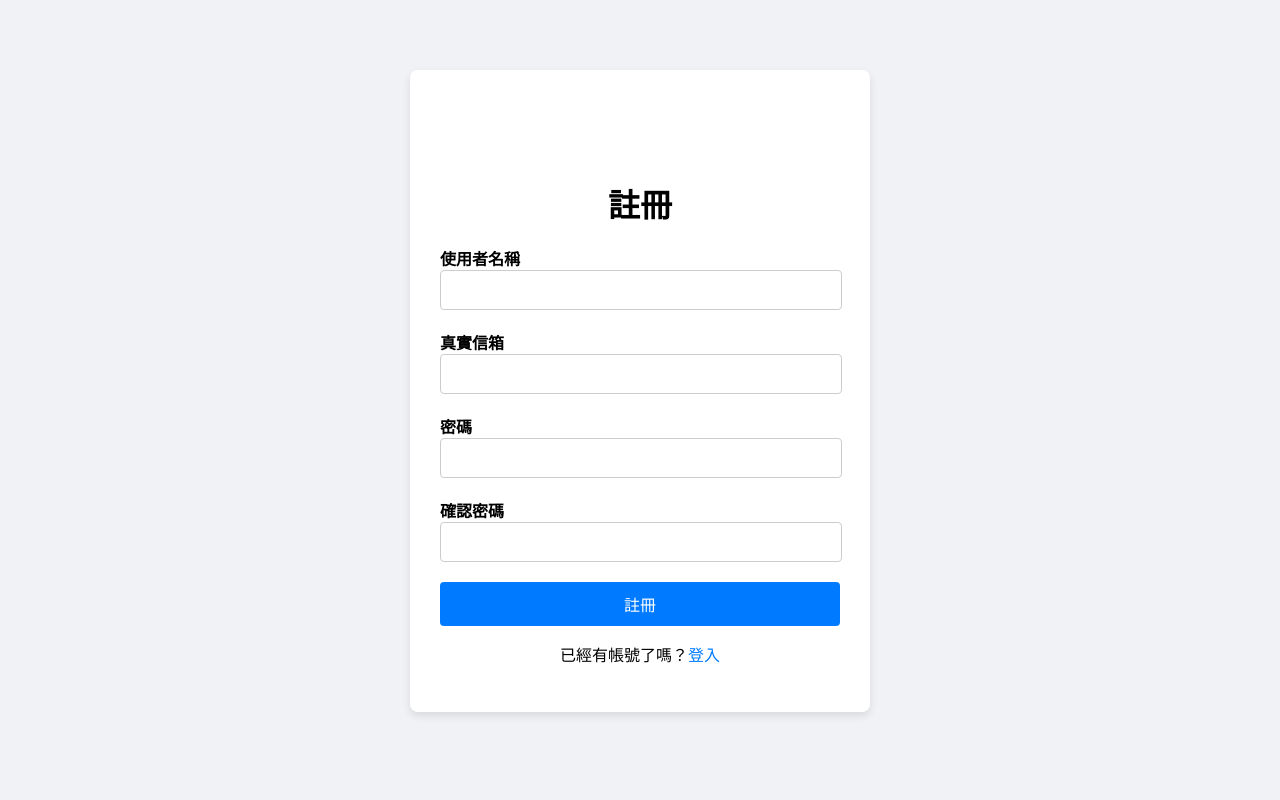
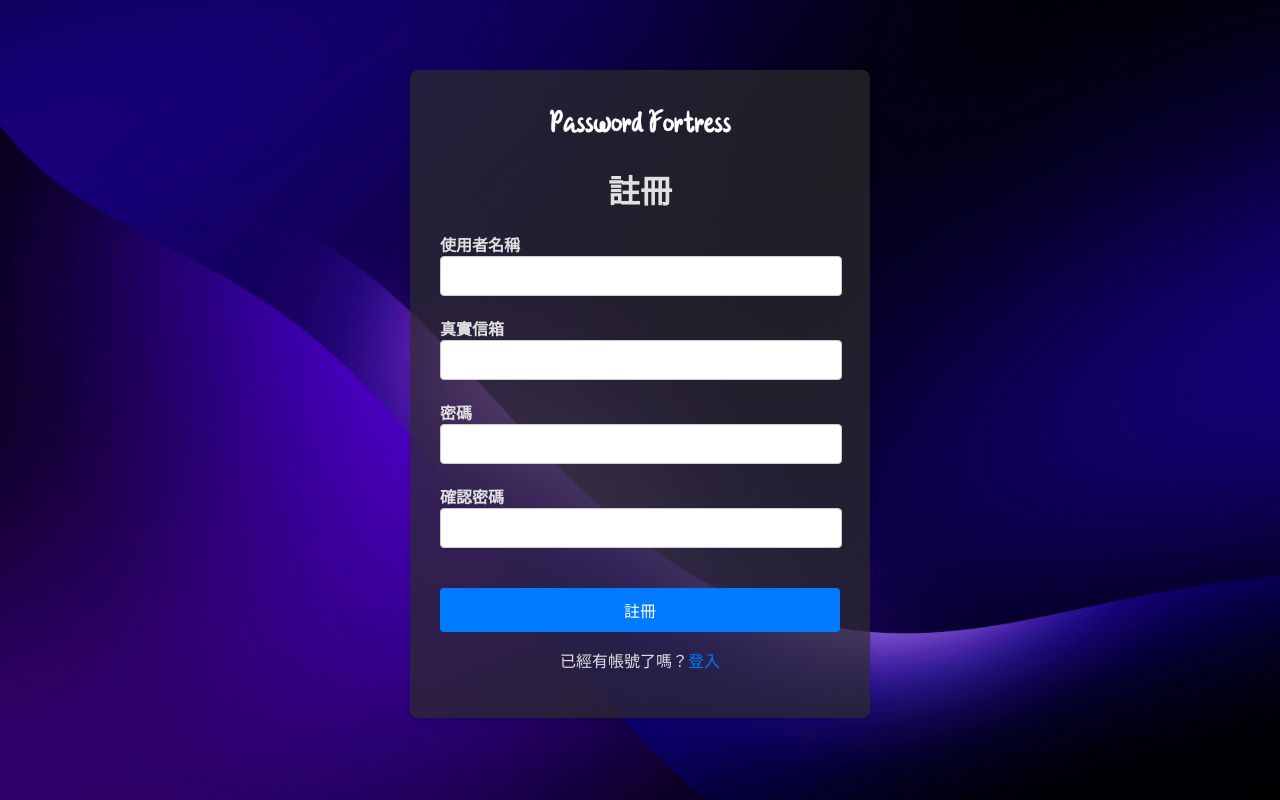
Before and after one commit to alvinlo62/Password-Fortress, a Flask app: page /register in a window 1280 px wide. Run offline with Flask 3, Linux system fonts and the light colour scheme; parts of the project's set-up code (start-up, migrations or seed data) failed here and were passed over.

Commit message:
更新登入與註冊介面的主題顏色

```diff
--- a/templates/base.html
+++ b/templates/base.html
@@ -6,10 +6,16 @@
     <title>{% block title %}{% endblock %}</title>
     <style>
         body {
+            background-image: url("{{ url_for('static', filename='images/background.jpg') }}");
+            background-size: cover;         /* 使背景圖片覆蓋整個視窗 */
+            background-repeat: no-repeat;   /* 防止圖片重複 */
+            background-attachment: fixed;   /* 使背景圖片固定在視窗，不隨滾動而移動 */
+            background-position: center;    /* 背景圖片居中顯示 */
+            color: #e0e0e0;                  /* 設置文本顏色，避免和背景衝突 */
+            /* background: linear-gradient(to bottom right, #f0f2f5, #e6e9ed); */
             font-family: 'Arial', sans-serif;
             margin: 0;
             padding: 0;
-            background-color: #f0f2f5;
         }
 
         /* Header Section */
--- a/templates/login.html
+++ b/templates/login.html
@@ -3,7 +3,7 @@
 {% block title %}登入{% endblock %}
 
 {% block content %}
-<div class="login-container" style="background-color: white; padding: 30px; border-radius: 8px; box-shadow: 0 4px 8px rgba(0, 0, 0, 0.1); max-width: 400px; margin: 50px auto;">
+<div class="login-container" style="background-color: rgba(45, 45, 45, 0.7); padding: 30px; border-radius: 8px; box-shadow: 0 4px 8px rgba(0, 0, 0, 0.1); max-width: 400px; margin: 50px auto;">
     <!-- 顯示 Logo 圖片 -->
     <img src="{{ url_for('static', filename='images/logo.png') }}" alt="Logo" style="width: 200px; margin-bottom: 20px; display: block; margin-left: auto; margin-right: auto;">
 
@@ -25,7 +25,7 @@
         <input type="email" id="email" name="email" required style="padding: 10px; margin-bottom: 20px; border: 1px solid #ccc; border-radius: 4px; font-size: 1rem; width: 95%;">
 
         <label for="password" style="margin-bottom: 5px; font-weight: bold; text-align: left;">密碼</label>
-        <input type="password" id="password" name="password" required style="padding: 10px; margin-bottom: 20px; border: 1px solid #ccc; border-radius: 4px; font-size: 1rem; width: 95%;">
+        <input type="password" id="password" name="password" required style="padding: 10px; margin-bottom: 40px; border: 1px solid #ccc; border-radius: 4px; font-size: 1rem; width: 95%;">
 
         <button type="submit" style="padding: 10px; background-color: #28a745; color: white; border: none; border-radius: 4px; cursor: pointer; font-size: 1rem; text-transform: uppercase; width: 100%;">登入</button>
     </form>
--- a/templates/register.html
+++ b/templates/register.html
@@ -3,7 +3,7 @@
 {% block title %}註冊{% endblock %}
 
 {% block content %}
-<div class="register-container" style="background-color: white; padding: 30px; border-radius: 8px; box-shadow: 0 4px 8px rgba(0, 0, 0, 0.1); max-width: 400px; margin: 50px auto;">
+<div class="register-container" style="background-color: rgba(45, 45, 45, 0.7); padding: 30px; border-radius: 8px; box-shadow: 0 4px 8px rgba(0, 0, 0, 0.1); max-width: 400px; margin: 50px auto;">
     <!-- 顯示 Logo 圖片 -->
     <img src="{{ url_for('static', filename='images/logo.png') }}" alt="Logo" style="width: 200px; margin-bottom: 20px; display: block; margin-left: auto; margin-right: auto;">
 
@@ -33,7 +33,7 @@
 
       <!-- 確認密碼 -->
       <label for="confirm_password" style="margin-bottom: 5px; font-weight: bold; text-align: left;">確認密碼</label>
-      <input type="password" id="confirm_password" name="confirm_password" required style="padding: 10px; margin-bottom: 20px; border: 1px solid #ccc; border-radius: 4px; font-size: 1rem; width: 95%;">
+      <input type="password" id="confirm_password" name="confirm_password" required style="padding: 10px; margin-bottom: 40px; border: 1px solid #ccc; border-radius: 4px; font-size: 1rem; width: 95%;">
 
       <!-- 註冊按鈕 -->
       <button type="submit" style="padding: 10px; background-color: #007bff; color: white; border: none; border-radius: 4px; cursor: pointer; font-size: 1rem; text-transform: uppercase; width: 100%;">註冊</button>
```
Also changed, not shown: static/images/Logo.png.
